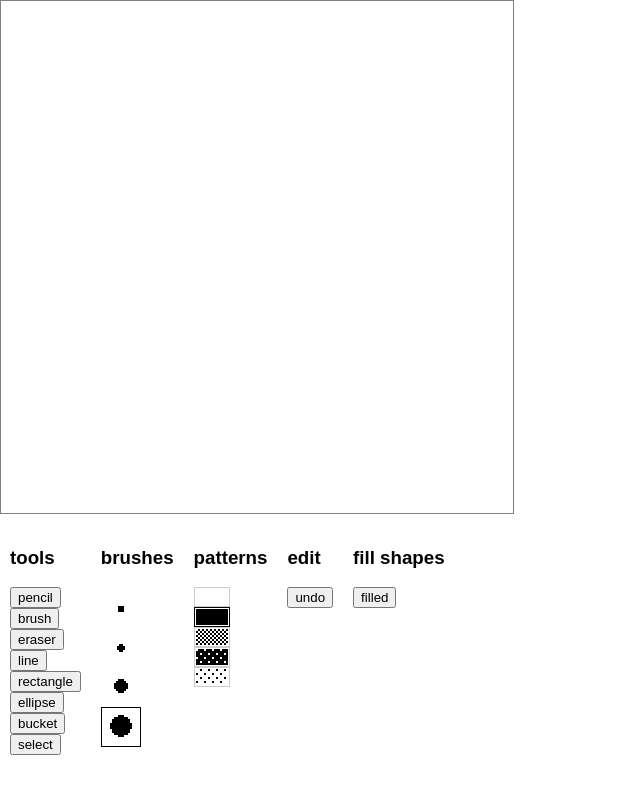
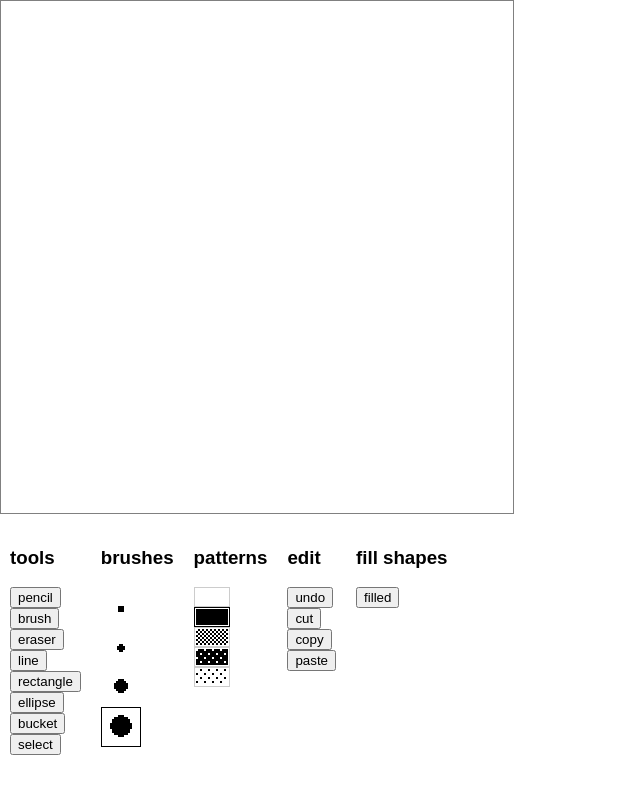
Before and after one commit to modernserf/literally-hypercard, a React (Create React App) app: page / in a window 1280 px wide. Shown: the top 794 px of the page, without its empty margins (0-640 px from the left). Built offline with nearby package versions, Linux system fonts and the light colour scheme.

Commit message:
basic clipboard

```diff
--- a/src/App.js
+++ b/src/App.js
@@ -221,6 +221,7 @@ const initState = {
     fillShapes: true,
     selection: null,
     selectionMarquee: null,
+    clipboard: null,
 }
 
 function reducer (state, type, payload) {
@@ -252,6 +253,48 @@ function reducer (state, type, payload) {
             undoBuffer: state.pixels,
         }
     }
+
+    if (type === "cut" && state.selection) {
+        return {
+            undoBuffer: state.pixels,
+            pixels: composite(state.pixels, blankSelection(state.selection)),
+            clipboard: state.selection,
+            selection: null,
+            preview: null,
+        }
+    }
+
+    if (type === "copy" && state.selection) {
+        return {
+            clipboard: state.selection,
+        }
+    }
+
+    // TODO: paste into selection
+
+    if (type === "paste" && state.selection && state.clipboard) {
+        return {
+            ...commitSelection(state),
+            tool: "select",
+            selection: state.clipboard,
+            selectionMarquee: setRectangle(
+                createBuffer(state.width, state.height),
+                { x: 0, y: 0 },
+                { x: state.width, y: state.height })
+        }
+    }
+
+    if (type === "paste" && state.clipboard) {
+        return {
+            tool: "select",
+            selection: state.clipboard,
+            selectionMarquee: setRectangle(
+                createBuffer(state.width, state.height),
+                { x: 0, y: 0 },
+                { x: state.width, y: state.height })
+        }
+    }
+
 
     if (type === "toggleFillShapes") {
         return { fillShapes: !state.fillShapes }
@@ -432,6 +475,24 @@ const Flex = styled.div`
     }
 `
 
+const editActions = ["undo", "cut", "copy", "paste"]
+
+function EditActions ({ dispatch }) {
+    return (
+        <div>
+            <h3>edit</h3>
+            <ul>{editActions.map((name) => (
+                <li key={name}>
+                    <button onClick={() => dispatch(name)}>
+                        {name}
+                    </button>
+                </li>
+            ))}
+            </ul>
+        </div>
+    )
+}
+
 class App extends Component {
     state = initState
     dispatch = (type, payload) => {
@@ -462,12 +523,7 @@ class App extends Component {
                         dispatch={this.dispatch}
                         patterns={patterns}
                         scale={this.state.scale}/>
-                    <div>
-                        <h3>edit</h3>
-                        <button onClick={() => this.dispatch("undo")}>
-                            undo
-                        </button>
-                    </div>
+                    <EditActions dispatch={this.dispatch} />
                     <div>
                         <h3>fill shapes</h3>
                         <button onClick={() => this.dispatch("toggleFillShapes")}>
```
